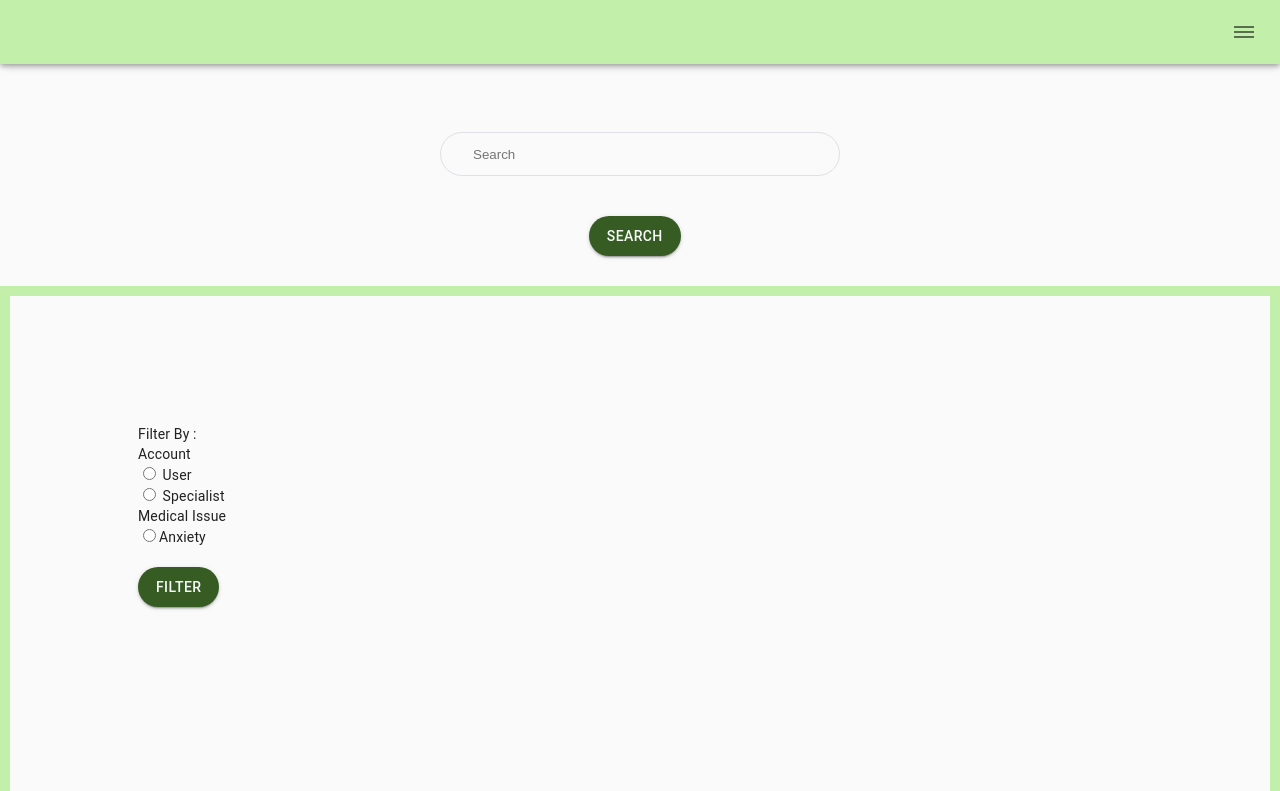
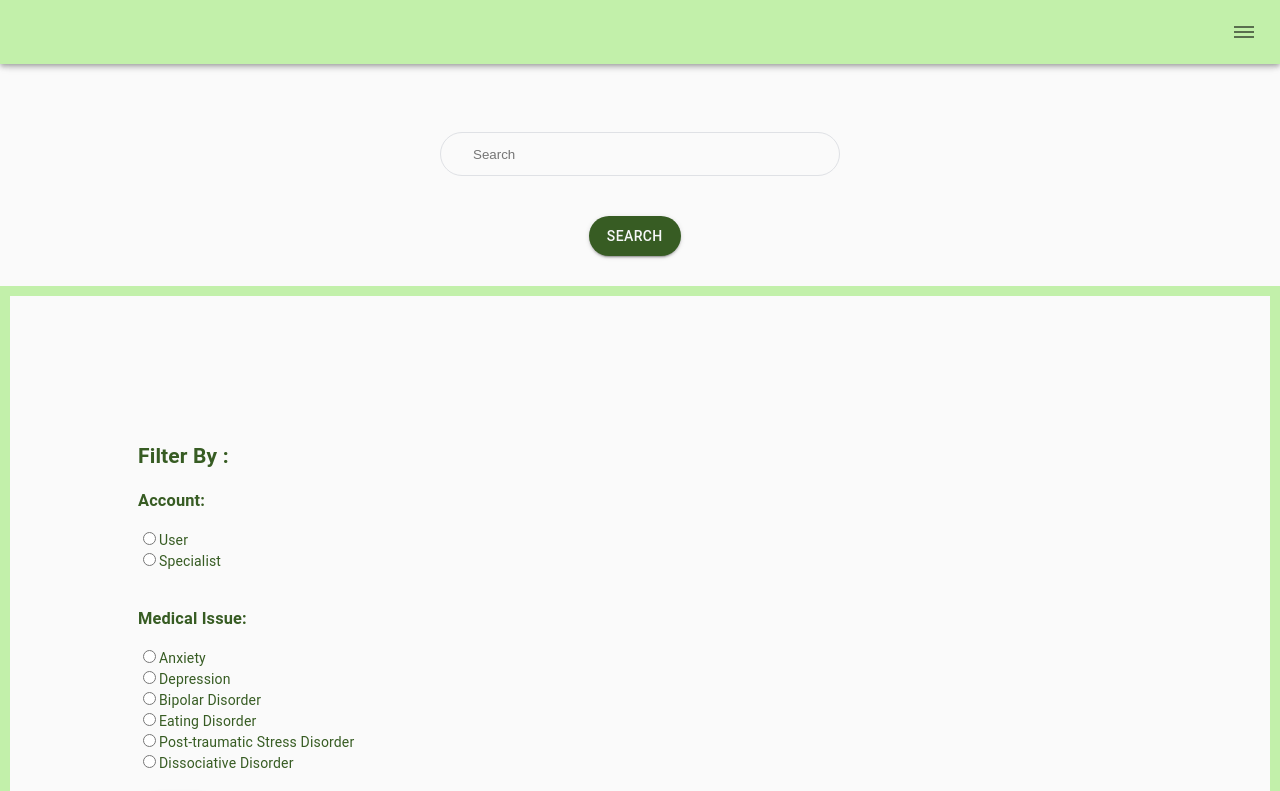
Before and after one commit to NilaSingh/Typescript-Mentality-Frontend, a React (Create React App) app in the folder demo-app/: page /search in a window 1280 px wide. Shown: the top 791 px of the page. Built offline with nearby package versions, Linux system fonts and the light colour scheme.

Commit message:
search page formatting

```diff
--- a/demo-app/src/components/Search.js
+++ b/demo-app/src/components/Search.js
@@ -105,6 +105,9 @@ const useStyles = makeStyles((theme) => ({
     top: 20,
     marginBottom: 50,
     left:'46vw',
+  },
+  textcolor:{
+    color:'#375C23'
   },
 }));
 
@@ -274,16 +277,21 @@ console.log(userName)
         <div className='page-container'>
         <div className='filter-container'>
         <div>
-          <filter>Filter By :</filter>
+          <h2 className={classes.textcolor}>Filter By :</h2>
         </div>
         <div>
-          <filterby>Account</filterby><br/>
-          <input type="radio" value='User' onClick={setUser} name='account_type' /> User<br/>
-          <input type="radio" value='Specialist' onClick={setUser} name='account_type' /> Specialist<br/>
+          <h3 className={classes.textcolor}>Account:</h3>
+          <input  type="radio" value='User' onClick={setUser} name='account_type' /><t className={classes.textcolor}>User</t><br/>
+          <input type="radio" value='Specialist' onClick={setUser} name='account_type' /><t className={classes.textcolor}>Specialist</t><br/><br/>
         </div>
           <div>
-            <filterby>Medical Issue</filterby><br/>
-          <input type="radio" value="Anxiety" onClick={setUser} name="medical_issue" />Anxiety<br/>
+            <h3 className={classes.textcolor}>Medical Issue:</h3>
+          <input type="radio" value="Anxiety" onClick={setUser} name="medical_issue" /><t className={classes.textcolor}>Anxiety</t><br/>
+          <input type="radio" value="Anxiety" onClick={setUser} name="medical_issue" /><t className={classes.textcolor}>Depression</t><br/>
+          <input type="radio" value="Anxiety" onClick={setUser} name="medical_issue" /><t className={classes.textcolor}>Bipolar Disorder</t><br/>
+          <input type="radio" value="Anxiety" onClick={setUser} name="medical_issue" /><t className={classes.textcolor}>Eating Disorder</t><br/>
+          <input type="radio" value="Anxiety" onClick={setUser} name="medical_issue" /><t className={classes.textcolor}>Post-traumatic Stress Disorder</t><br/>
+          <input type="radio" value="Anxiety" onClick={setUser} name="medical_issue" /><t className={classes.textcolor}>Dissociative Disorder</t><br/>
           </div>
         {/* <div><ViewButton /></div><br/> */}
         <Button
--- a/demo-app/src/components/SideDrawer.js
+++ b/demo-app/src/components/SideDrawer.js
@@ -11,6 +11,9 @@ import ExitToAppRoundedIcon from '@material-ui/icons/ExitToAppRounded';
 import PostAddRoundedIcon from '@material-ui/icons/PostAddRounded';
 import { BrowserRouter as Router, Switch, Route, Link, Redirect } from "react-router-dom";
 import DehazeSharpIcon from '@material-ui/icons/DehazeSharp';
+import SideDrawer2 from "./SideDrawer2.js"
+import { useHistory } from "react-router-dom";
+
 import {
   Button,
   List,
@@ -28,6 +31,7 @@ import {
   TextField,
   Grid,
 } from "@material-ui/core";
+import { render } from "react-dom";
 const drawerWidth = 240;
 
 const TypographyStyle = withStyles({
@@ -93,6 +97,12 @@ const useStyles = makeStyles((theme) => ({
   },
 }));
 
+function logout(e){
+  let isSignedIn = window.localStorage.getItem("token") in [null, ""];
+  isSignedIn=false
+  console.log(isSignedIn)
+};
+
 export default function SideDrawer() {
   const classes = useStyles();
   const theme = useTheme();
@@ -105,13 +115,6 @@ export default function SideDrawer() {
   const handleDrawerClose = () => {
     setOpen(false);
   };
-  const logout = () => {
-    let isSignedIn = window.localStorage.getItem("token") in [null, ""];
-    isSignedIn=false
-    console.log(isSignedIn)
-    //add code to refresh page
-  }
-
 
 return(
   <div className={classes.root}>
--- a/demo-app/src/components/SideDrawer2.js
+++ b/demo-app/src/components/SideDrawer2.js
@@ -93,7 +93,7 @@ const useStyles = makeStyles((theme) => ({
   },
 }));
 
-export default function SideDrawer() {
+export default function SideDrawer2() {
   const classes = useStyles();
   const theme = useTheme();
   const [open, setOpen] = React.useState(false);
```
